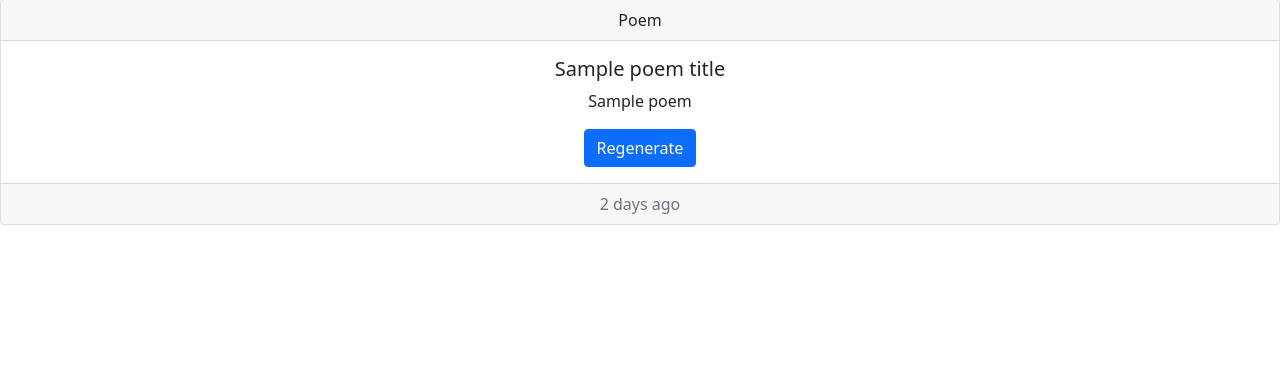
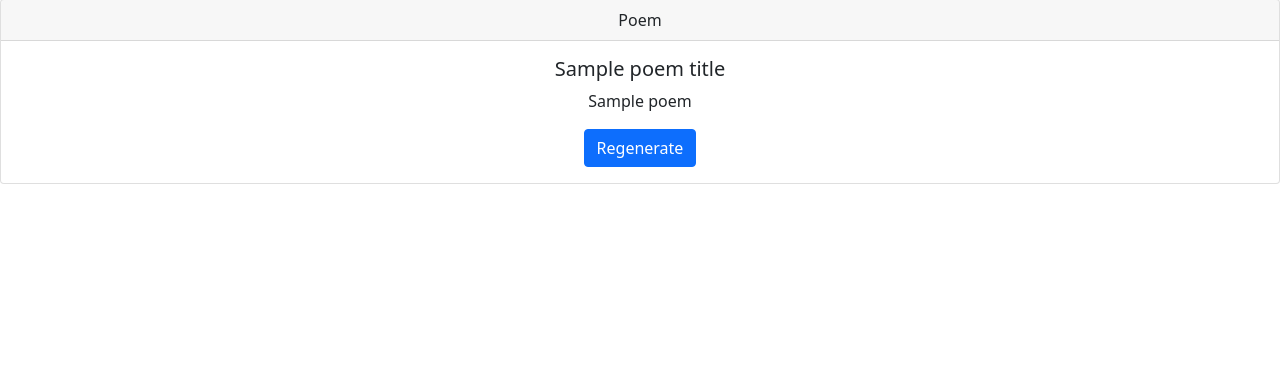
Before and after one commit to itzharshit/automatic-goggles, a Flask app: template Templates/index.html in a window 1280 px wide. Shown: the part 142-514 px from the top of the page. Run offline with Flask 3, Linux system fonts and the light colour scheme; the template is opened without the code that fills it: most values are stand-ins (such as "Sample title", 1, 10 or a date in 2020).

Commit message:
Update index.html

```diff
--- a/Templates/index.html
+++ b/Templates/index.html
@@ -32,7 +32,6 @@
             {% endif %}
             <a href="#" class="btn btn-primary">Regenerate</a>
         </div>
-        <div class="card-footer text-muted"> 2 days ago </div>
     </div>
     <script src="https://cdn.jsdelivr.net/npm/bootstrap@5.0.2/dist/js/bootstrap.bundle.min.js" integrity="sha384-MrcW6ZMFYlzcLA8Nl+NtUVF0sA7MsXsP1UyJoMp4YLEuNSfAP+JcXn/tWtIaxVXM" crossorigin="anonymous"></script>
 </body>
```
